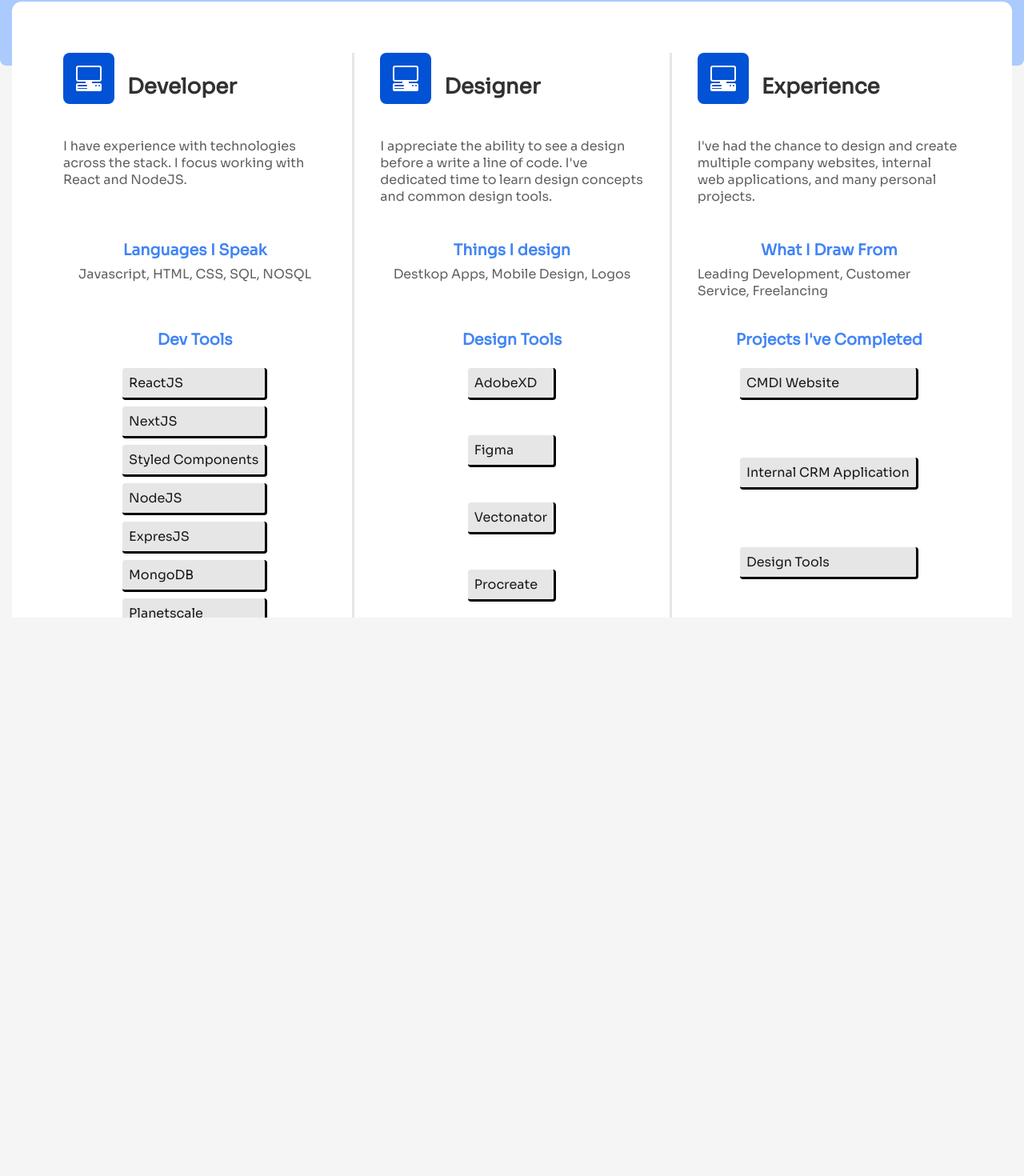
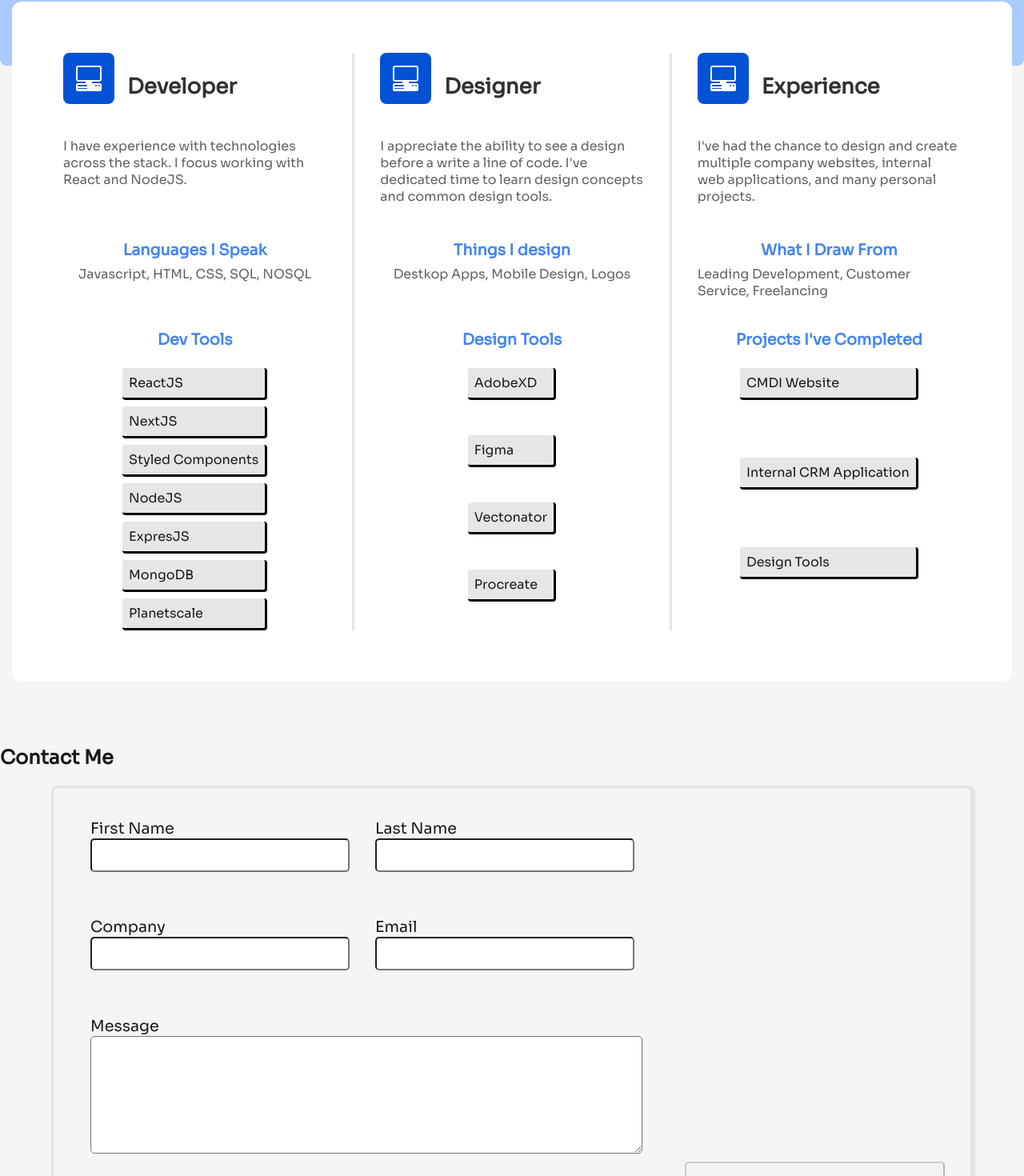
Before and after one commit to joecaro/portfolio, a Next.js app: page /about in a window 1280 px wide. Shown: the part 818-2288 px from the top of the page at 80% size. Before the commit the page ends 1590 px from the top, so only its background shows below. Built offline with nearby package versions, Linux system fonts and the light colour scheme.

Commit message:
contact form on about page

```diff
--- a/pages/about.js
+++ b/pages/about.js
@@ -6,6 +6,7 @@ import ProfilePic from "../components/ProfilePic";
 import { themes, useTheme } from "../lib/ThemeContext";
 import Main from "../components/styles/Main";
 import styled from "styled-components";
+import { Form } from "./contact";
 
 const about = () => {
   // eslint-disable-next-line react-hooks/rules-of-hooks
@@ -104,6 +105,7 @@ const about = () => {
           </TechList>
         </div>
       </AboutHero>
+      <Form />
       {/* <Art /> */}
       {/* <SurfGame /> */}
     </Main>
@@ -157,7 +159,7 @@ const Separator = styled.span`
 
 const AboutHero = styled.section`
   max-width: 1250px;
-  margin: -5rem auto;
+  margin: -5rem auto 5rem;
 
   background-color: ${(props) =>
     props.theme === "light" ? "#fff" : "var(--gray300)"};
--- a/pages/contact.js
+++ b/pages/contact.js
@@ -208,7 +208,8 @@ const FormStyles = styled.form`
   padding: 2rem;
   border-radius: 0.5rem;
   max-width: 90%;
-  box-shadow: 0 0 30px -10px #99999933;
+  border: 3px solid #99999933;
+  box-shadow: 3px 0 #99999933;
 
   .set {
     display: flex;
```
